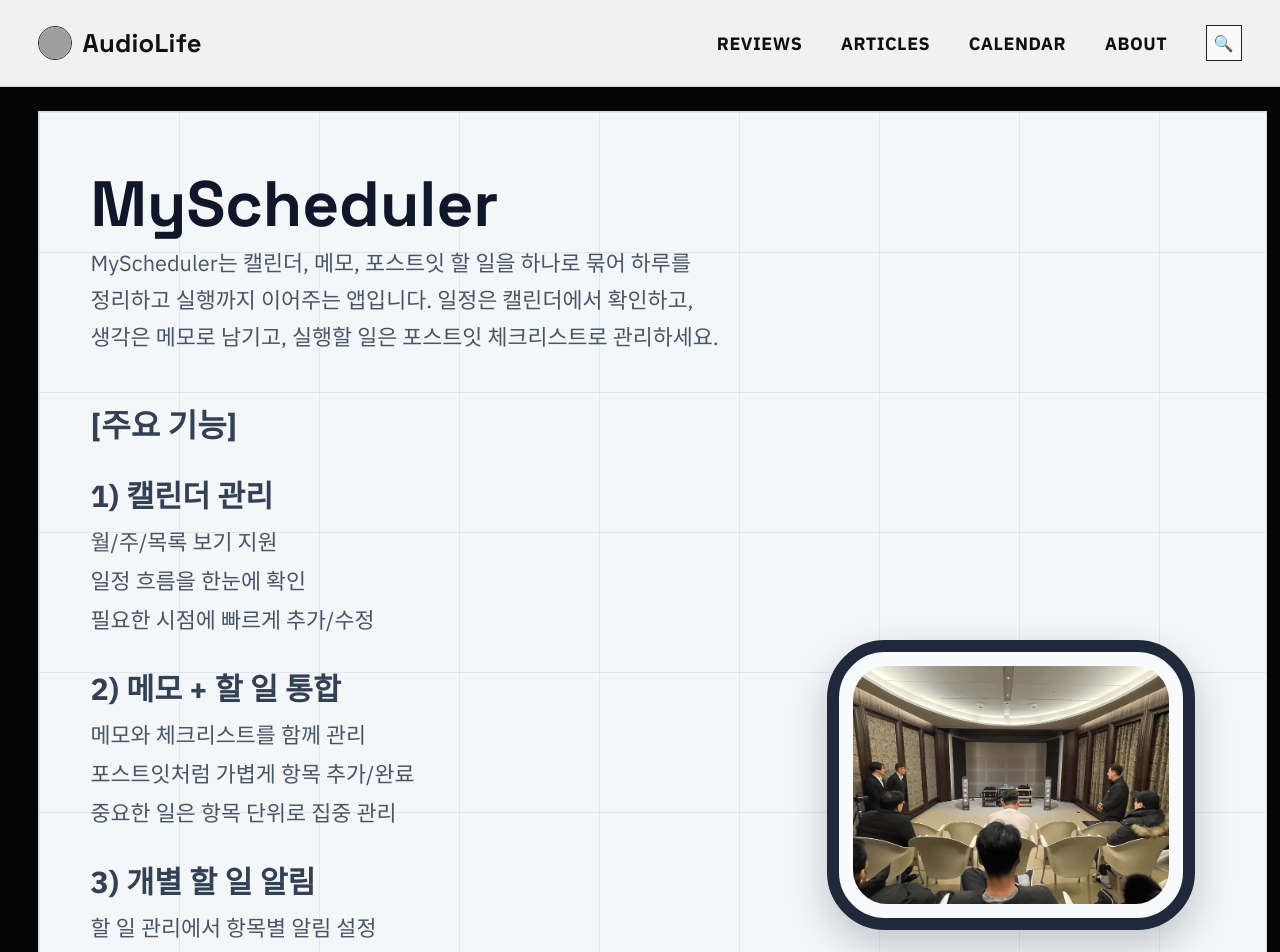
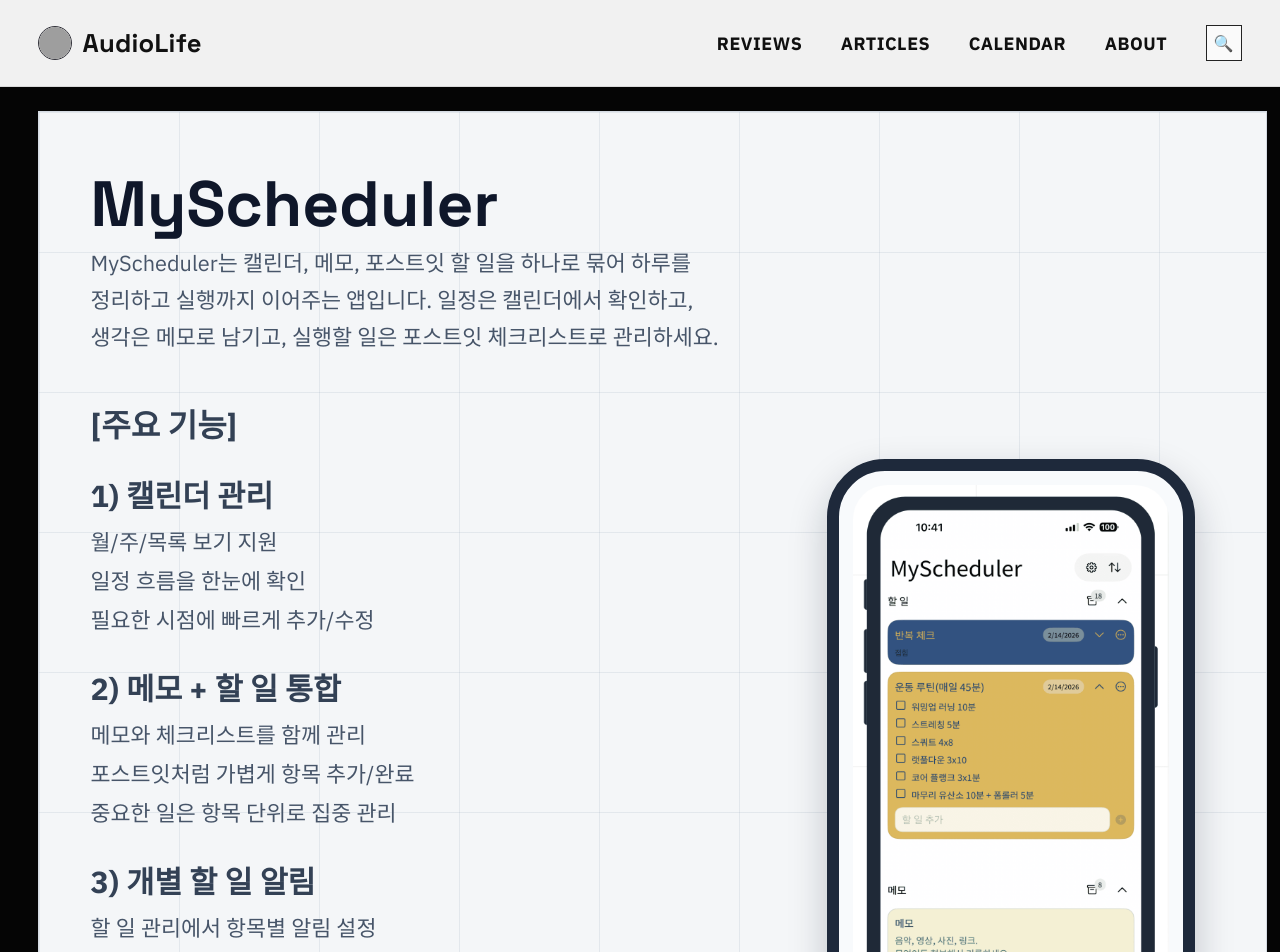
Before and after one commit to youkeum/audiolife, a Next.js app: page /ms-briefing-7f3a in a window 1280 px wide. Shown: the top 952 px of the page. Built offline with nearby package versions, Linux system fonts and the light colour scheme; grey boxes are pictures that could not be loaded.

Commit message:
Update private MyScheduler page image asset

```diff
--- a/app/ms-briefing-7f3a/page.tsx
+++ b/app/ms-briefing-7f3a/page.tsx
@@ -58,7 +58,7 @@ export default function MsBriefingPage() {
 
         <aside className="private-phone-wrap" aria-label="MyScheduler App Preview">
           <div className="private-phone">
-            <img src="/posts/calendar/1.png" alt="MyScheduler app preview" />
+            <img src="/posts/common/myscheduler.png?v=ms-briefing-2" alt="MyScheduler app preview" />
           </div>
         </aside>
       </div>
```
Also changed, not shown: public/posts/common/myscheduler.png (added), 1 other file (tests, documents, lock files or other folders).
